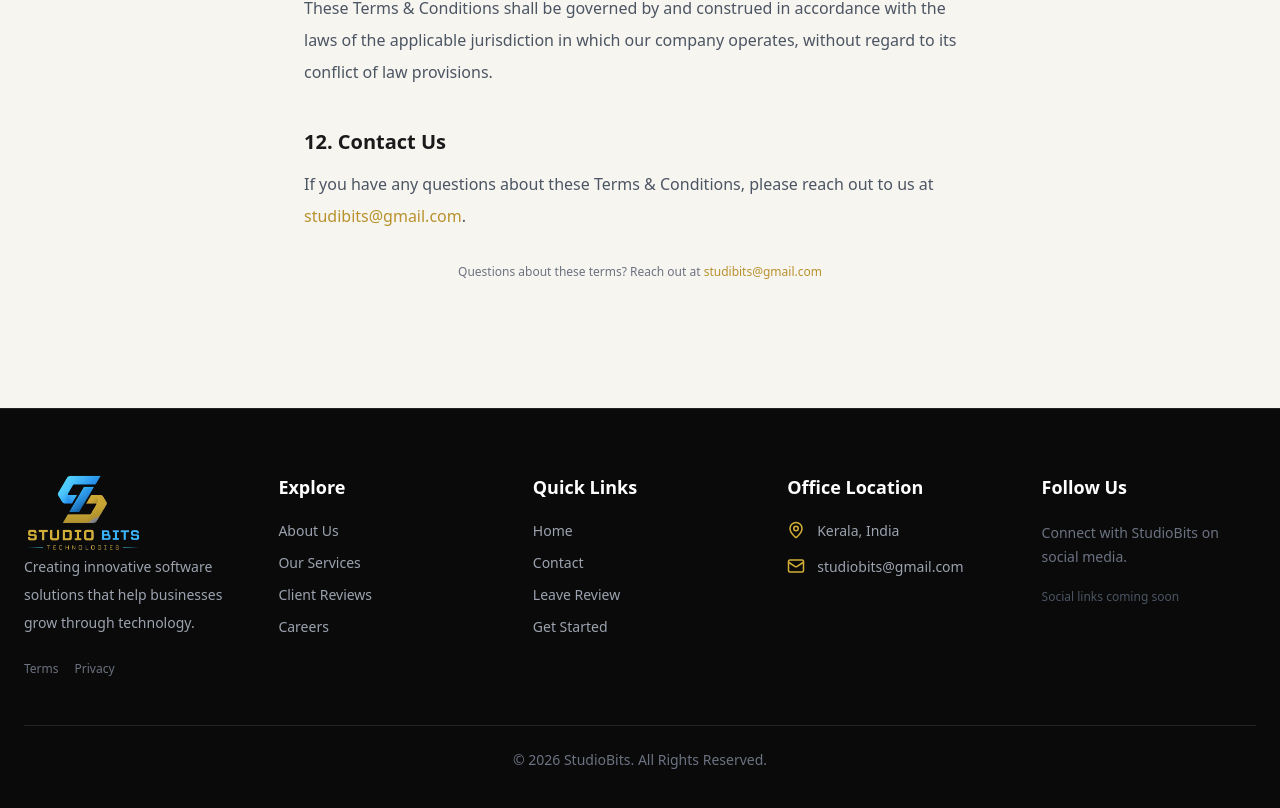
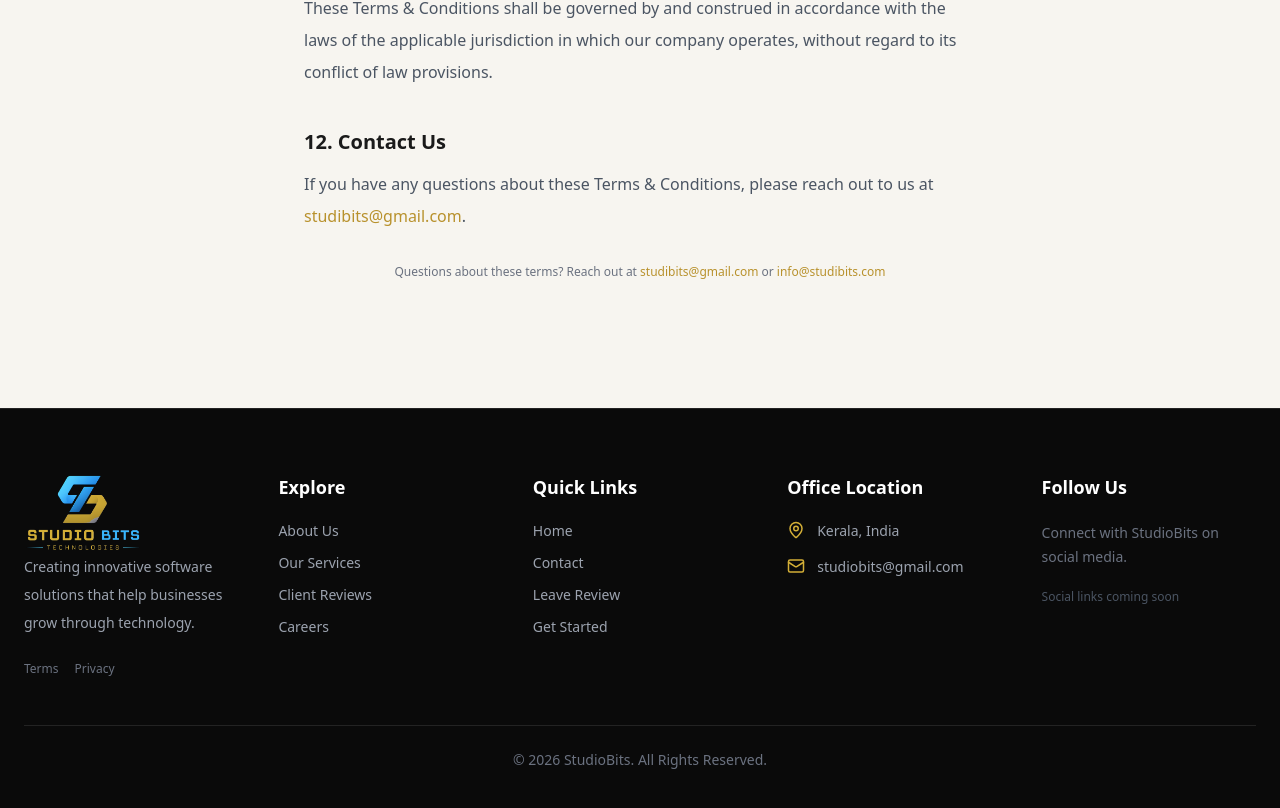
Before and after one commit to shamnashani/brandingWeb, a React (Create React App) app: page /terms-and-conditions in a window 1280 px wide. Shown: the part 2356-3164 px from the top of the page. Built offline with nearby package versions, Linux system fonts and the light colour scheme; no server answers; a web font is replaced by a local one.

Commit message:
Fix:login and t&C

```diff
--- a/src/components/Login.jsx
+++ b/src/components/Login.jsx
@@ -219,7 +219,7 @@
                     <button
                       type="button"
                       onClick={() => setMode("forgot")}
-                      className="text-xs text-gray-500 hover:text-[#d4af37] transition"
+                      className="text-xs text-[#d4af37] cursor-pointer hover:underline"
                     >
                       Forgot?
                     </button>
--- a/src/components/T&C.jsx
+++ b/src/components/T&C.jsx
@@ -171,6 +171,10 @@
   Questions about these terms? Reach out at{" "}
   <a href="mailto:studibits@gmail.com" className="text-[#b8912c] hover:underline">
     studibits@gmail.com
+  </a>{" "}
+  or{" "}
+  <a href="mailto:info@studibits.com" className="text-[#b8912c] hover:underline">
+    info@studibits.com
   </a>
 </p>
 
```
Lines whose indentation alone changed are shown as unchanged.
